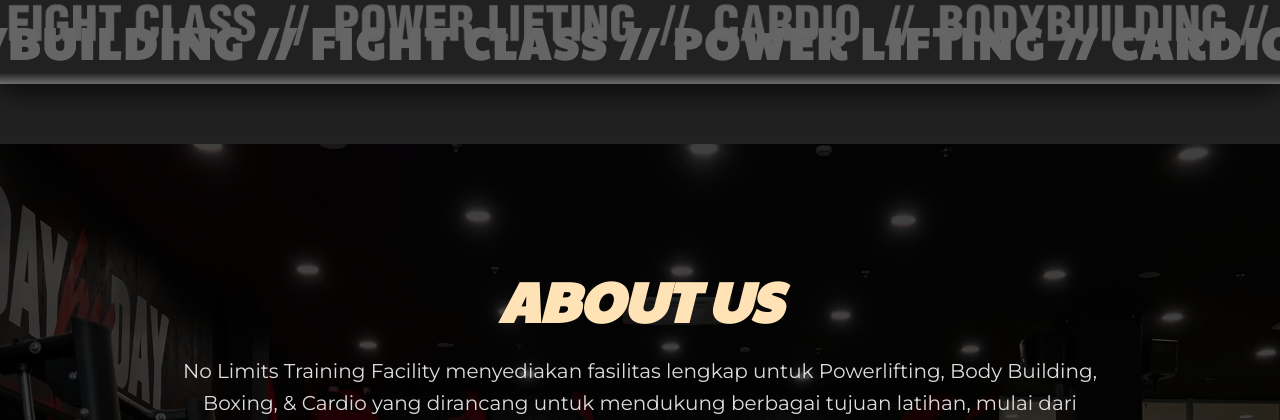
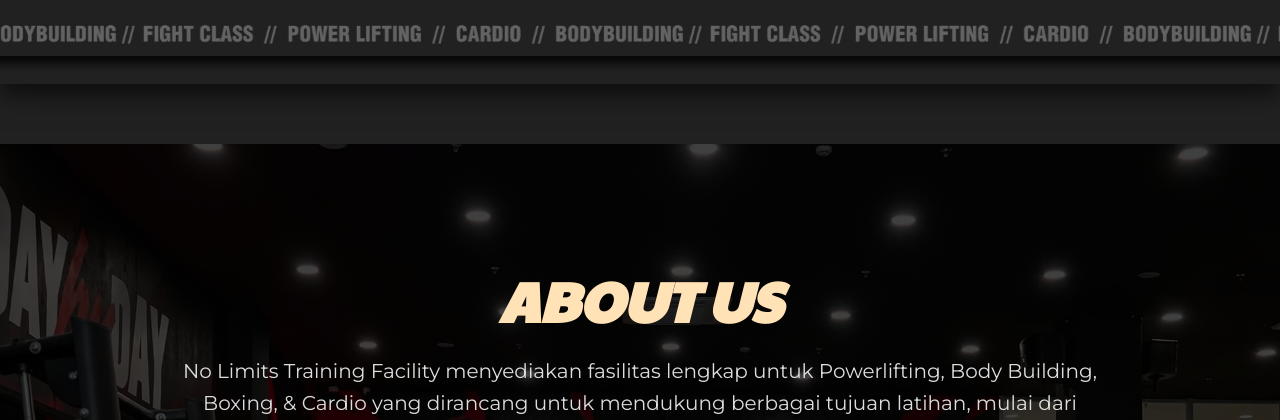
Before and after one commit to hasanarofid/codeiginter-nolimit-gym, a CodeIgniter 4 app: template app/Views/home_section.php in a window 1280 px wide. Shown: the part 900-1320 px from the top of the page. Run offline with PHP 8.4 and a stand-in for CodeIgniter, Linux system fonts and the light colour scheme; the template is opened without the code that fills it, so the values that code supplies are empty; some libraries are stand-ins or nearby versions.

Commit message:
perbaikan home section

```diff
--- a/app/Views/home_section.php
+++ b/app/Views/home_section.php
@@ -68,15 +68,21 @@
 <!-- slider_area_end -->
 
 <!-- marquee_start -->
-<div class="marquee-wrapper" style="background-image: url('<?= base_url("img/bg-marque.webp") ?>'); background-size: cover; background-position: center center; background-repeat: no-repeat; color: #656565; padding: 20px 0; overflow: hidden; position: relative; white-space: nowrap; display: flex; cursor: pointer; box-shadow: 0 -10px 25px rgba(0, 0, 0, 0.6), 0 10px 25px rgba(0, 0, 0, 0.6); z-index: 10;">
-    <div class="marquee-content" style="display: flex; white-space: nowrap; animation: marquee-scroll 25s linear infinite; font-size: 44px; font-weight: 800; text-transform: uppercase; letter-spacing: 3px; line-height: 1;">
+<div class="marquee-wrapper" style="background: #212121; padding: 12px 0; overflow: hidden; position: relative; display: flex; cursor: pointer; box-shadow: 0 -10px 25px rgba(0, 0, 0, 0.6), 0 10px 25px rgba(0, 0, 0, 0.6); z-index: 10;">
+    <div class="marquee-content" style="display: flex; white-space: nowrap; animation: marquee-scroll 35s linear infinite; height: 60px;">
         <!-- First Block -->
-        <div>
-            FIGHT CLASS // POWER LIFTING // CARDIO // BODYBUILDING // FIGHT CLASS // POWER LIFTING // CARDIO // BODYBUILDING // FIGHT CLASS // POWER LIFTING // CARDIO // BODYBUILDING //&nbsp;
+        <div style="flex-shrink: 0; display: flex; align-items: center;">
+            <img src="<?= base_url("img/bg-marque.webp") ?>" alt="Marquee" style="height: 60px; width: auto; display: block;" />
+            <img src="<?= base_url("img/bg-marque.webp") ?>" alt="Marquee" style="height: 60px; width: auto; display: block;" />
+            <img src="<?= base_url("img/bg-marque.webp") ?>" alt="Marquee" style="height: 60px; width: auto; display: block;" />
+            <img src="<?= base_url("img/bg-marque.webp") ?>" alt="Marquee" style="height: 60px; width: auto; display: block;" />
         </div>
         <!-- Second Block (Duplicate) -->
-        <div>
-            FIGHT CLASS // POWER LIFTING // CARDIO // BODYBUILDING // FIGHT CLASS // POWER LIFTING // CARDIO // BODYBUILDING // FIGHT CLASS // POWER LIFTING // CARDIO // BODYBUILDING //&nbsp;
+        <div style="flex-shrink: 0; display: flex; align-items: center;">
+            <img src="<?= base_url("img/bg-marque.webp") ?>" alt="Marquee" style="height: 60px; width: auto; display: block;" />
+            <img src="<?= base_url("img/bg-marque.webp") ?>" alt="Marquee" style="height: 60px; width: auto; display: block;" />
+            <img src="<?= base_url("img/bg-marque.webp") ?>" alt="Marquee" style="height: 60px; width: auto; display: block;" />
+            <img src="<?= base_url("img/bg-marque.webp") ?>" alt="Marquee" style="height: 60px; width: auto; display: block;" />
         </div>
     </div>
 </div>
@@ -481,7 +487,7 @@ document.addEventListener('DOMContentLoaded', function() {
                         <li data-target="#muaythaiCarousel" data-slide-to="2"></li>
                     </ol>
                     <!-- Text Overlay -->
-                    <div class="muaythai-slider-overlay">MUAYTHAI</div>
+                    <!-- <div class="muaythai-slider-overlay">MUAYTHAI</div> -->
                 </div>
             </div>
         </div>
```
